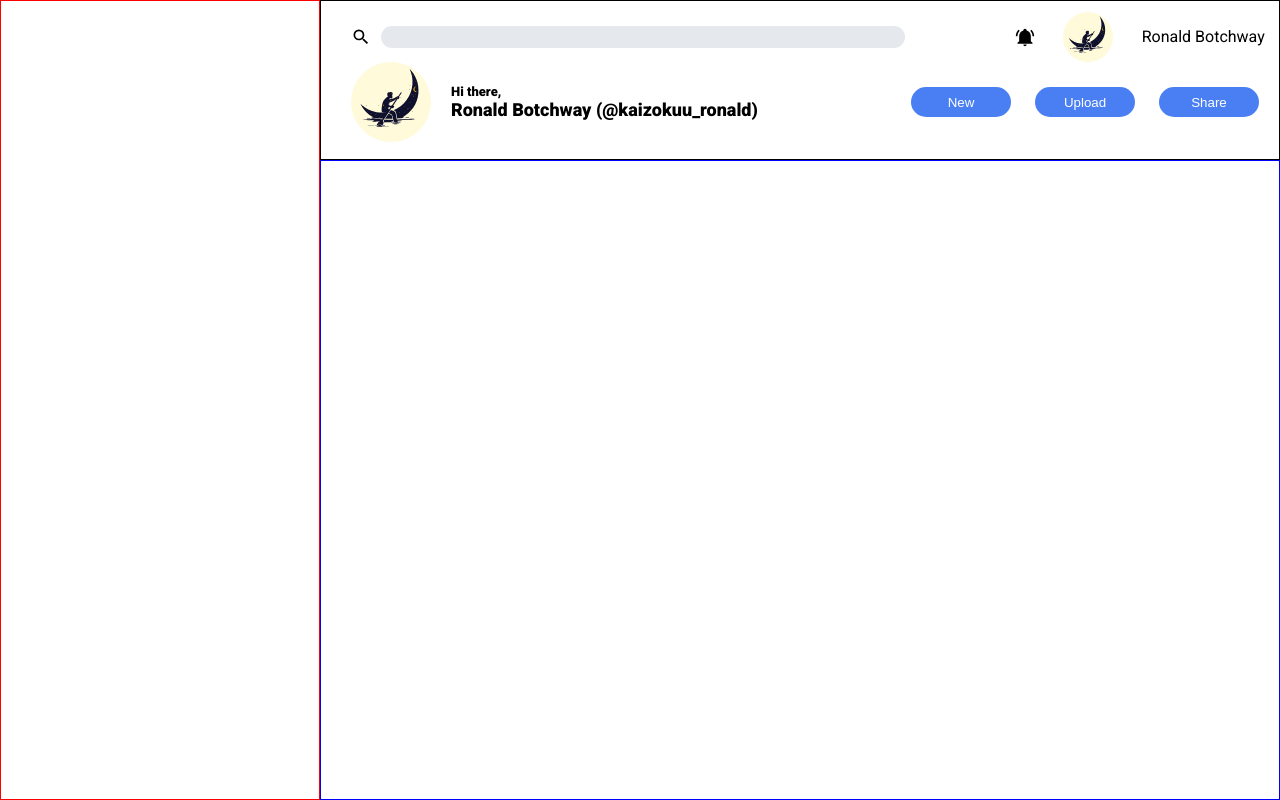
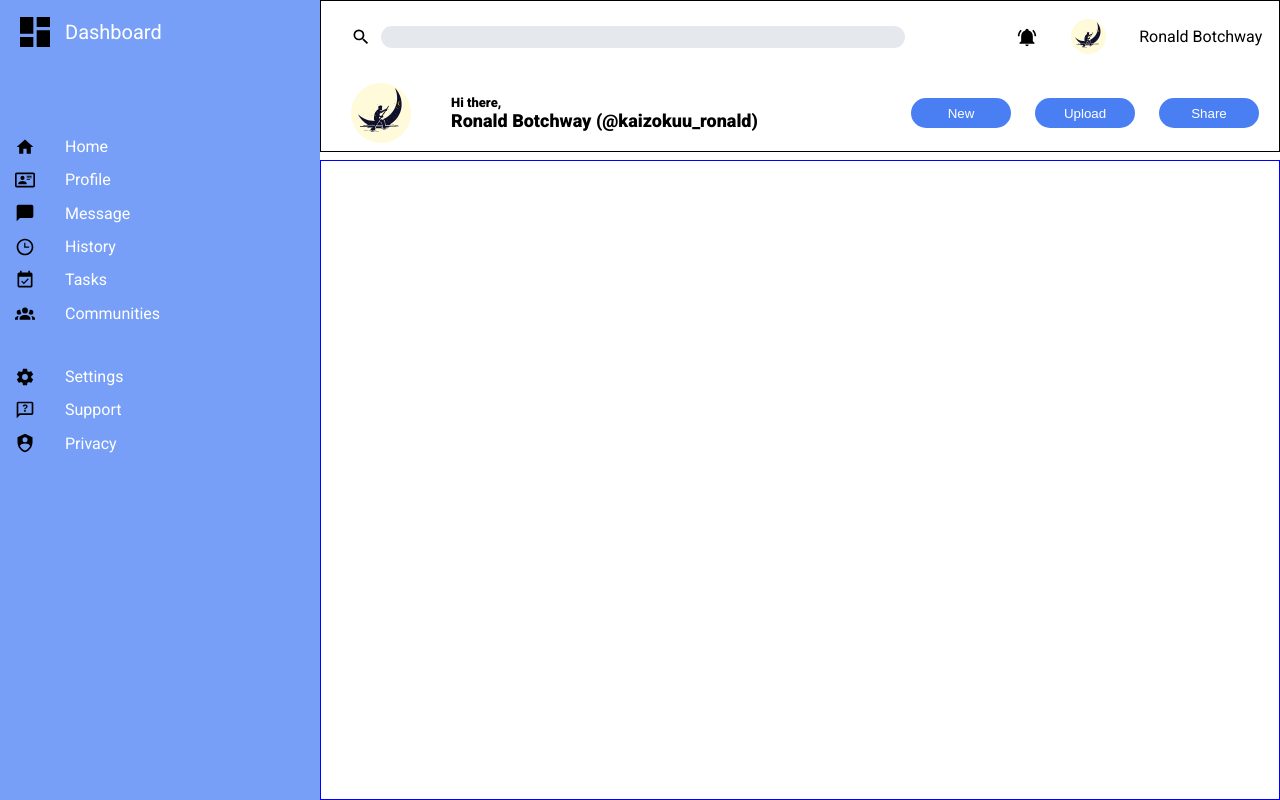
Before and after one commit to Ronald116/HTML-CSS-JAVASCRIPT, a plain HTML site: page theOdenProject/04_Admin_Dashboard/index.html in a window 1280 px wide. Drawn offline with Linux system fonts and the light colour scheme.

Commit message:
aside section completed

```diff
--- a/theOdenProject/04_Admin_Dashboard/index.html
+++ b/theOdenProject/04_Admin_Dashboard/index.html
@@ -32,7 +32,34 @@
                 </div>
             </div>
         </header>
-        <aside></aside>
+        <aside>
+            <div class="dashboard">
+                <img src="./assets/icons/view-dashboard.svg" alt="" class="svg">
+                <p>Dashboard</p>
+            </div>
+            <div class="navigation-menu">
+                <img src="./assets/icons/home.svg" alt="" class="svg">
+                <p>Home</p>
+                <img src="./assets/icons/profile.svg" alt="" class="svg">
+                <p>Profile</p>
+                <img src="./assets/icons/message.svg" alt="" class="svg">
+                <p>Message</p>
+                <img src="./assets/icons/history.svg" alt="" class="svg">
+                <p>History</p>
+                <img src="./assets/icons/task.svg" alt="" class="svg">
+                <p>Tasks</p>
+                <img src="./assets/icons/community.svg" alt="" class="svg">
+                <p>Communities</p>
+            </div>
+            <div class="privacy-settings">
+                <img src="./assets/icons/settings.svg" alt="" class="svg">
+                <p>Settings</p>
+                <img src="./assets/icons/support.svg" alt="" class="svg">
+                <p>Support</p>
+                <img src="./assets/icons/privacy.svg" alt="" class="svg">
+                <p>Privacy</p>
+            </div>
+        </aside>
         <main></main>
 </body>
 </html>
--- a/theOdenProject/04_Admin_Dashboard/styles.css
+++ b/theOdenProject/04_Admin_Dashboard/styles.css
@@ -22,11 +22,12 @@ body, html {
 .svg {
     width: 20px;
     height: 20px;
+    fill: white;
 }
 
 .profile-pic {
-    width: 50px;
-    height: 50px;
+    width: 35px;
+    height: 35px;
     border-radius: 50%;
 }
 
@@ -39,6 +40,7 @@ header {
     border: solid black 1px;
     grid-column: 2 / span 2;
     grid-row: 1 / 1;
+    height: 150px;
 }
 
 .search-area {
@@ -46,6 +48,7 @@ header {
     justify-content: space-between;
     padding-left: 30px;
     margin-top: 10px;
+    margin-bottom: 0;
 }
 
 /*.search-btn, .notification-area {
@@ -86,6 +89,7 @@ header {
     flex-direction: row;
     justify-content: space-between;
     align-items: center;
+    margin-top: 20px;
 
 }
 
@@ -96,8 +100,8 @@ header {
 }
 
 .profile-name > .profile-pic {
-    width: 80px;
-    height: 80px;
+    width: 60px;
+    height: 60px;
     border-radius: 50%;
 }
 
@@ -130,10 +134,60 @@ header {
 
 /*aside*/
 aside {
-    border: red solid 1px;
     grid-column: 1 / 2;
     grid-row: 1 / span 2;
+
+    display: grid;
+    grid-template-columns: 1fr;
+    grid-template-rows: 100px 200px 200px;
+    row-gap: 30px;
+    background-color: #779ff7;
 }
+
+aside div p {
+    color: white;
+}
+
+
+.dashboard {
+    height: 60px;
+    margin-bottom: 0;
+}
+
+.dashboard p {
+    font-size: 20px;
+}
+
+
+.dashboard, .navigation-menu, .privacy-settings {
+    padding-left: 15px;
+}
+
+.navigation-menu img, .navigation-menu p {
+    margin: 0;
+}
+
+
+
+aside div {
+    display: grid;
+    grid-template-columns: 10px 1fr;
+    align-items: center;
+    column-gap: 40px;
+}
+
+.dashboard > .svg {
+    width: 40px;
+    height: 40px;
+}
+
+.privacy-settings {
+    height: 100px;
+}
+.privacy-settings img, .privacy-settings p {
+    margin: 0;
+}
+
 
 
 
```
